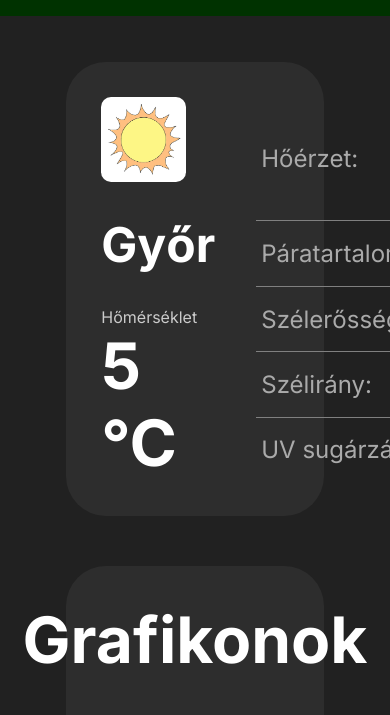
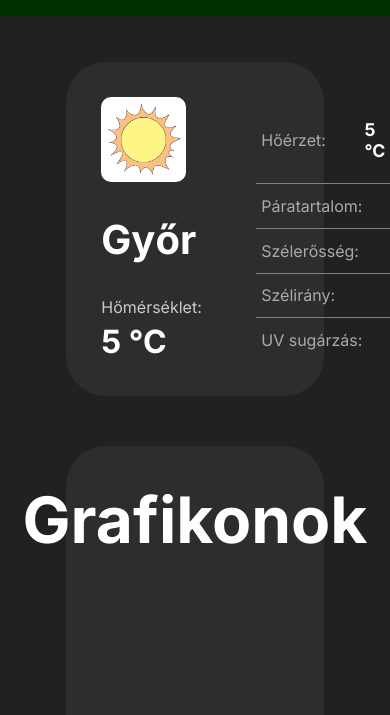
Before and after one commit to simonadamgyula/LeapWeather, a plain HTML site: page index.html in a window 390 px wide. Shown: the part 82-797 px from the top of the page. Drawn offline with nearby package versions, Linux system fonts and the light colour scheme; no server answers.

Commit message:
L&R texts changed for under 767px

```diff
--- a/index.html
+++ b/index.html
@@ -7,19 +7,22 @@
         <title>LeapWeather</title>
         <link rel="stylesheet" href="style.css">
 
-    <script src="https://cdnjs.cloudflare.com/ajax/libs/Chart.js/2.9.4/Chart.js">
+        <script
+            src="https://cdnjs.cloudflare.com/ajax/libs/Chart.js/2.9.4/Chart.js">
     </script>
     </head>
 
     <body>
         <div class="nav">
             <ul>
-            <li><img class="navbar_frog" src="pictures/forg_placeholder.png" alt=""></li>
+                <li><img class="navbar_frog" src="pictures/forg_placeholder.png"
+                        alt></li>
                 <li><a href="#home">LeapWeather</a></li>
                 <li class="navbar_space_div"></li>
 
                 <li>
-                <input id="search_bar" class="search_bar" type="text" placeholder="Keressen itt...">
+                    <input id="search_bar" class="search_bar" type="text"
+                        placeholder="Keressen itt...">
                     <div id="search_list"></div>
                 </li>
             </ul>
@@ -31,7 +34,7 @@
                 <img src="pictures/sun_placeholder.jpg">
                 <h2 id="city">Győr</h2>
                 <div class="temperature_wrapper">
-                Hőmérséklet
+                    Hőmérséklet:
                     <p id="temperature">5 °C</p>
                 </div>
             </div>
@@ -64,11 +67,15 @@
         <div class="content diagrams">
             <h2>Grafikonok</h2>
             <div class="temperature_diagram">
-            <canvas id="temperature-chart" style="width:100%;max-width:700px" width="1100" height="500"></canvas>
+                <canvas id="temperature-chart"
+                    style="width:100%;max-width:700px" width="1100"
+                    height="500"></canvas>
             </div>
 
             <div class="precipitation_diagram">
-            <canvas id="precipitation-chart" style="width:100%;max-width:700px" width="1100" height="500"></canvas>
+                <canvas id="precipitation-chart"
+                    style="width:100%;max-width:700px" width="1100"
+                    height="500"></canvas>
             </div>
         </div>
 
--- a/style.css
+++ b/style.css
@@ -1,4 +1,6 @@
 @import url('https://fonts.googleapis.com/css2?family=Inter:ital,opsz,wght@0,14..32,100..900;1,14..32,100..900&display=swap');
+
+
 
 body {
     margin: 0;
@@ -82,11 +84,13 @@ body {
 .current_weather {
     display: flex;
     justify-content: space-around;
+    box-sizing: border-box;
 }
 
 .current_weather img {
     width: 100%;
     border-radius: 10px;
+    max-width: 100%;
 }
 
 .details_left {
@@ -107,6 +111,8 @@ body {
 .details_right {
     width: 77%;
     padding: 35px;
+    box-sizing: border-box;
+
 }
 
 .details_right_table {
@@ -241,6 +247,7 @@ body {
     font-weight: bold;
     color: white;
     margin: 0;
+    padding-top: 5px;
 }
 
 .diagrams {
@@ -256,3 +263,25 @@ body {
     font-weight: bolder;
     margin: 0;
 }
+
+@media screen and (max-width: 767px) {
+    .details_left > h2 {
+        font-size: 2.5em;
+    }
+
+    .temperature_wrapper {
+        font-size: 1em;
+    }
+
+    .temperature_wrapper>#temperature {
+        font-size: 2em;
+    }
+
+    .details_right tr> :first-child {
+        font-size: 1em;
+    }
+
+    .details_right tr> :last-child {
+        font-size: 1.1em;
+    }
+}
```
Lines whose indentation alone changed are shown as unchanged.
